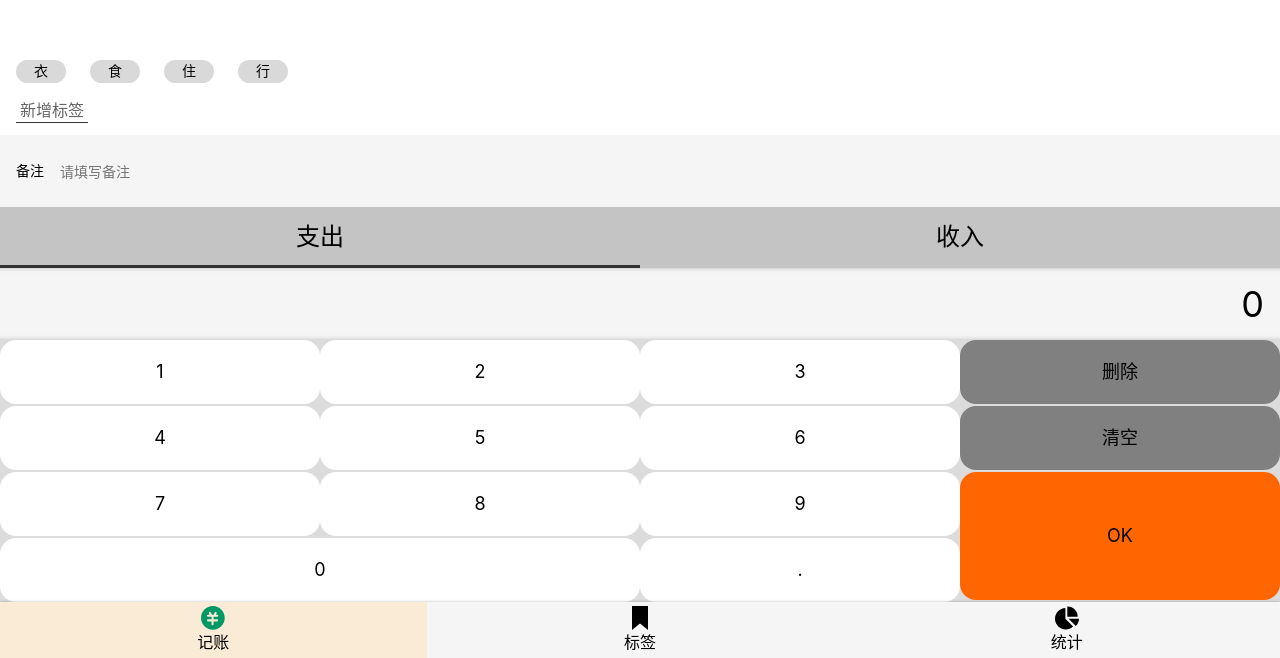
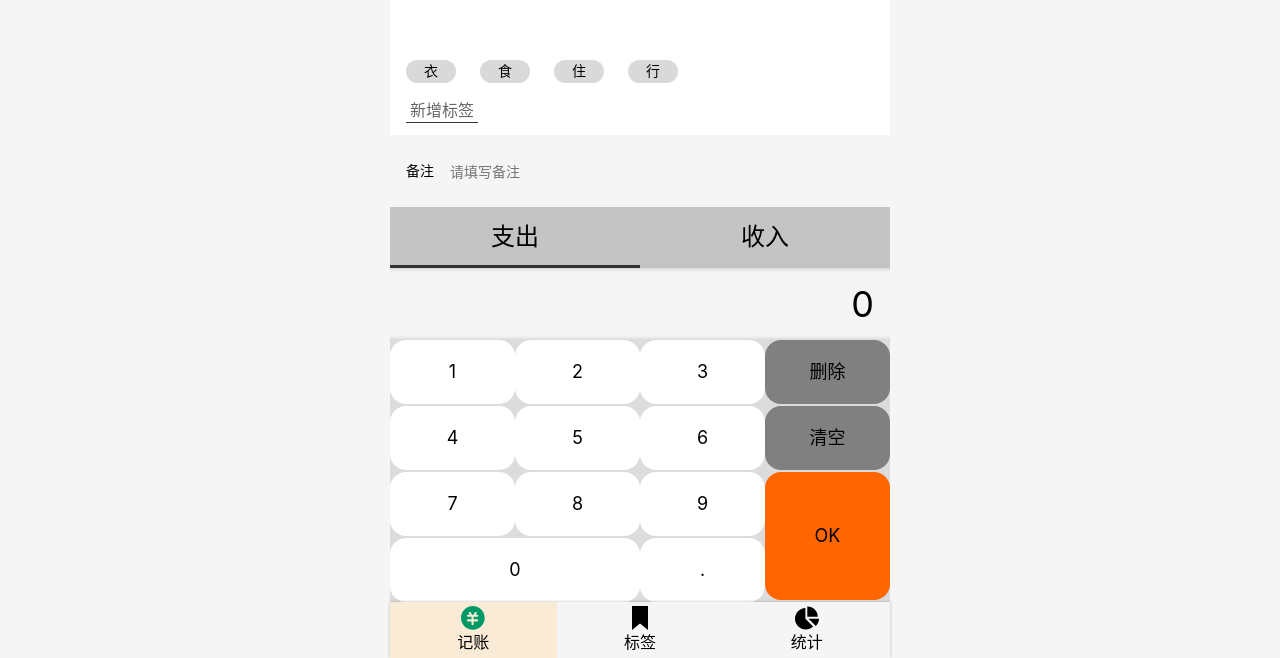
Before and after one commit to sbgrb/mycost-React-Code, a React app: page /money#/money in a window 1280 px wide. Shown: the part 142-800 px from the top of the page. Built offline with nearby package versions, Linux system fonts and the light colour scheme.

Commit message:
commit Code

```diff
--- a/package.json
+++ b/package.json
@@ -1,5 +1,6 @@
 {
   "name": "morney-react",
+  "homepage": "https://gitee.comcd/mycost-react-website/",
   "version": "0.1.0",
   "private": true,
   "dependencies": {
--- a/src/index.scss
+++ b/src/index.scss
@@ -41,3 +41,7 @@ button,input{
   overflow: hidden;
   text-overflow: ellipsis;
 }
+#root{
+  max-width: 500px;
+  margin: 0 auto;
+}
```
